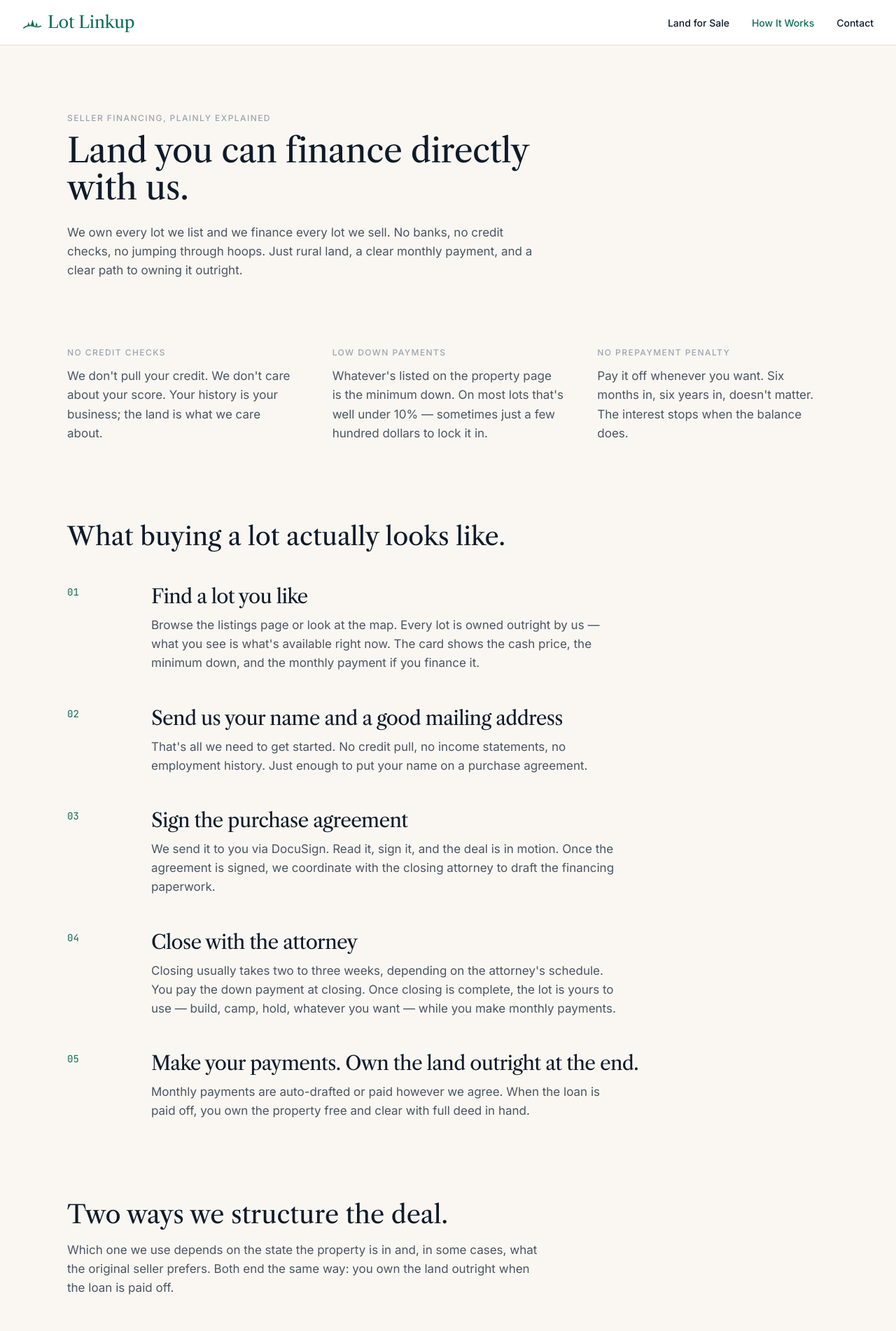
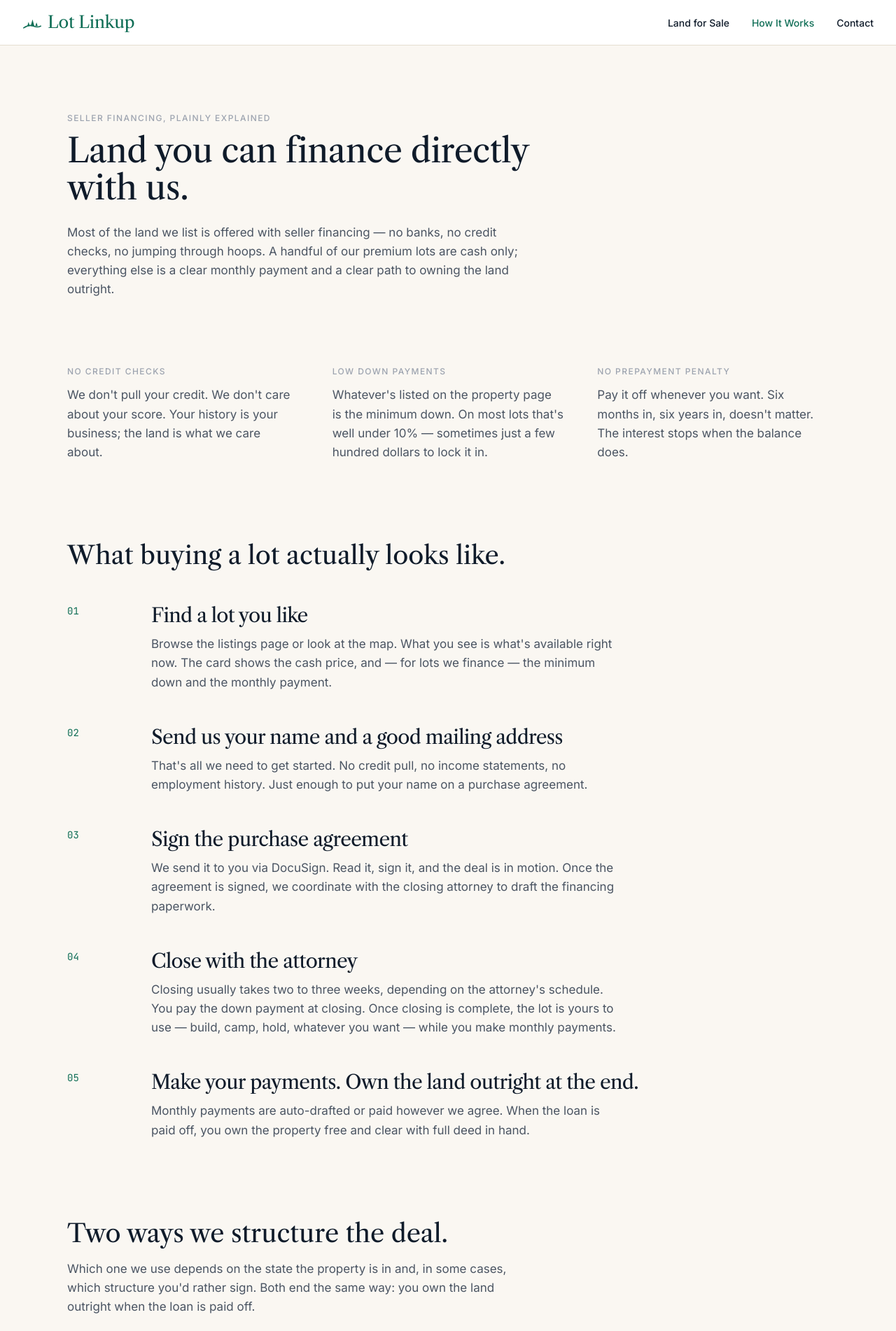
Before and after one commit to frankielotlinkup/lotlinkup-website, a Next.js app: page /how-it-works in a window 1280 px wide. Shown: the top 1902 px of the page at 70% size. Built offline with nearby package versions, Linux system fonts and the light colour scheme.

Commit message:
content: correct /how-it-works claims — not every lot is owned/financed; buyer picks structure
Co-Authored-By: Claude Opus 4.7 (1M context) <noreply@anthropic.com>

```diff
--- a/app/how-it-works/page.tsx
+++ b/app/how-it-works/page.tsx
@@ -12,7 +12,7 @@ const STEPS = [
   {
     n: "01",
     title: "Find a lot you like",
-    body: "Browse the listings page or look at the map. Every lot is owned outright by us — what you see is what's available right now. The card shows the cash price, the minimum down, and the monthly payment if you finance it.",
+    body: "Browse the listings page or look at the map. What you see is what's available right now. The card shows the cash price, and — for lots we finance — the minimum down and the monthly payment.",
   },
   {
     n: "02",
@@ -50,10 +50,10 @@ export default function HowItWorksPage() {
               Land you can finance directly with us.
             </h1>
             <p className="type-body text-ink-soft mt-6 max-w-2xl">
-              We own every lot we list and we finance every lot we sell. No
-              banks, no credit checks, no jumping through hoops. Just rural
-              land, a clear monthly payment, and a clear path to owning it
-              outright.
+              Most of the land we list is offered with seller financing — no
+              banks, no credit checks, no jumping through hoops. A handful of
+              our premium lots are cash only; everything else is a clear
+              monthly payment and a clear path to owning the land outright.
             </p>
           </header>
         </Container>
@@ -126,8 +126,8 @@ export default function HowItWorksPage() {
           </h2>
           <p className="type-body text-ink-soft mt-4 max-w-2xl">
             Which one we use depends on the state the property is in and, in
-            some cases, what the original seller prefers. Both end the same
-            way: you own the land outright when the loan is paid off.
+            some cases, which structure you&apos;d rather sign. Both end the
+            same way: you own the land outright when the loan is paid off.
           </p>
 
           <div className="mt-12 grid gap-8 md:grid-cols-2 md:gap-10">
```
